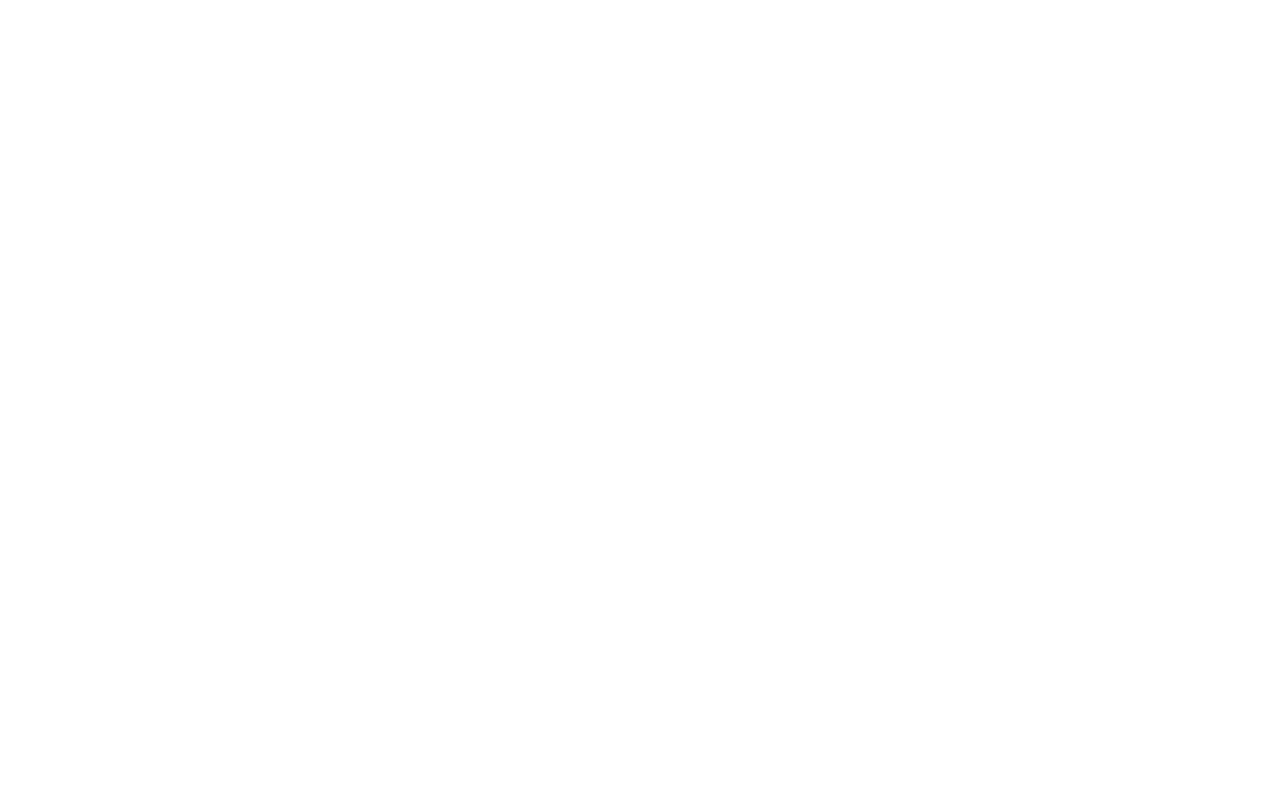
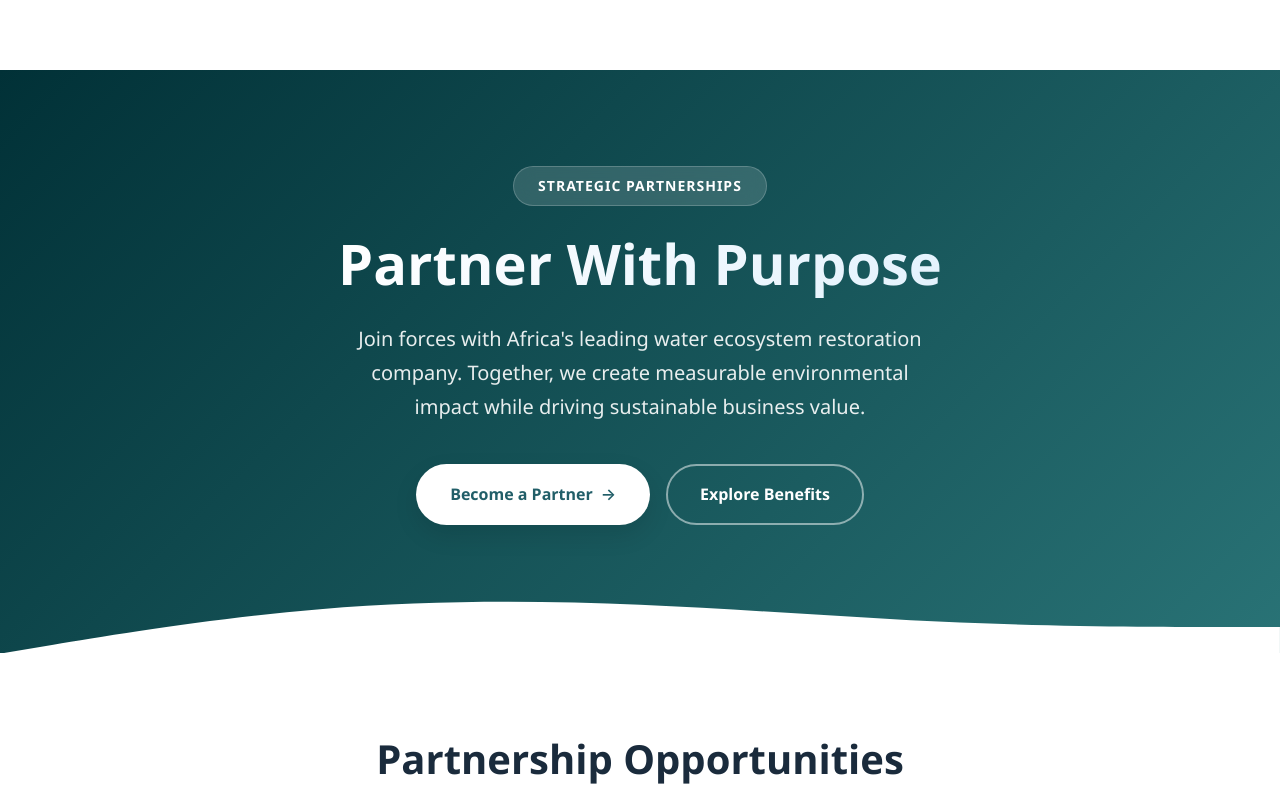
Before and after one commit to delarum/hydrosphere-c-client, a React (Vite) app: page /PartnerWithUs in a window 1280 px wide. Before the commit this address had no page. Shown: the top 800 px of the page. Built offline with nearby package versions, Linux system fonts and the light colour scheme.

Commit message:
add link to app.jsx to display in a different tab and chnage some of the core colours in the partner withus page

```diff
--- a/src/App.jsx
+++ b/src/App.jsx
@@ -11,7 +11,7 @@ function App() {
     <Route path="/" element={<Home />} />
     <Route path="/contact" element={<Contact />} />
     <Route path="/about" element={<About />} />
-    <Route path="/partner" element={<PartnerWithUs />} />
+    <Route path="/PartnerWithUs" element={<PartnerWithUs />} />
 
     </Routes>
   );
--- a/src/pages/About.jsx
+++ b/src/pages/About.jsx
@@ -362,7 +362,7 @@ function About() {
             </p>
 
             <div className="cta-buttons">
-              <a href="../pages/PartnerWithUs" className="primary-btn">
+              <a href="/PartnerWithUs" target="_blank" rel="noopener noreferrer" className="primary-btn">
                 Partner With Us
               </a>
               <a href="/projects" className="secondary-btn">
--- a/src/pages/PartnerWithUs.jsx
+++ b/src/pages/PartnerWithUs.jsx
@@ -1,5 +1,6 @@
 import React, { useState, useEffect } from 'react';
 import { Link, useLocation } from 'react-router-dom';
+import '../styles/partner.css';
 
 const PartnerWithUs = () => {
   const [formData, setFormData] = useState({
--- a/src/styles/partner.css
+++ b/src/styles/partner.css
@@ -1,11 +1,11 @@
 /* PartnerWithUs.css - Pure CSS styling */
 
 :root {
-  --primary-blue: #1e5a7e;
-  --primary-dark: #164a66;
-  --primary-light: #2d7eb5;
-  --accent-cyan: #4fc3f7;
-  --accent-light: #87ceeb;
+  --primary-blue: #215e68;
+  --primary-dark: #013137;
+  --primary-light: #297376;
+  --accent-cyan: #5c9396;
+  --accent-light: #c1d9de;
   --text-dark: #1a2b3c;
   --text-medium: #4a5568;
   --text-light: #718096;
```
